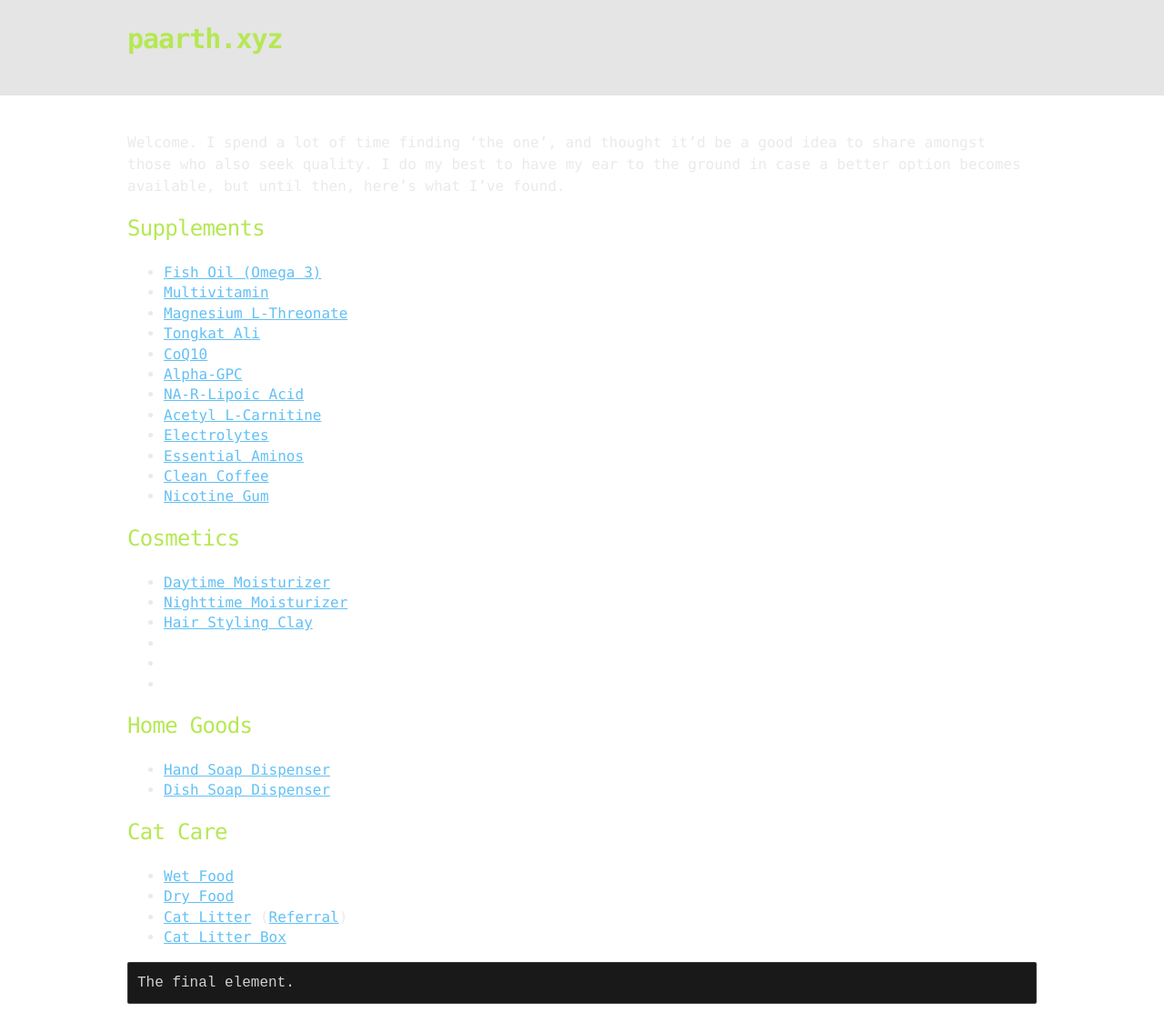
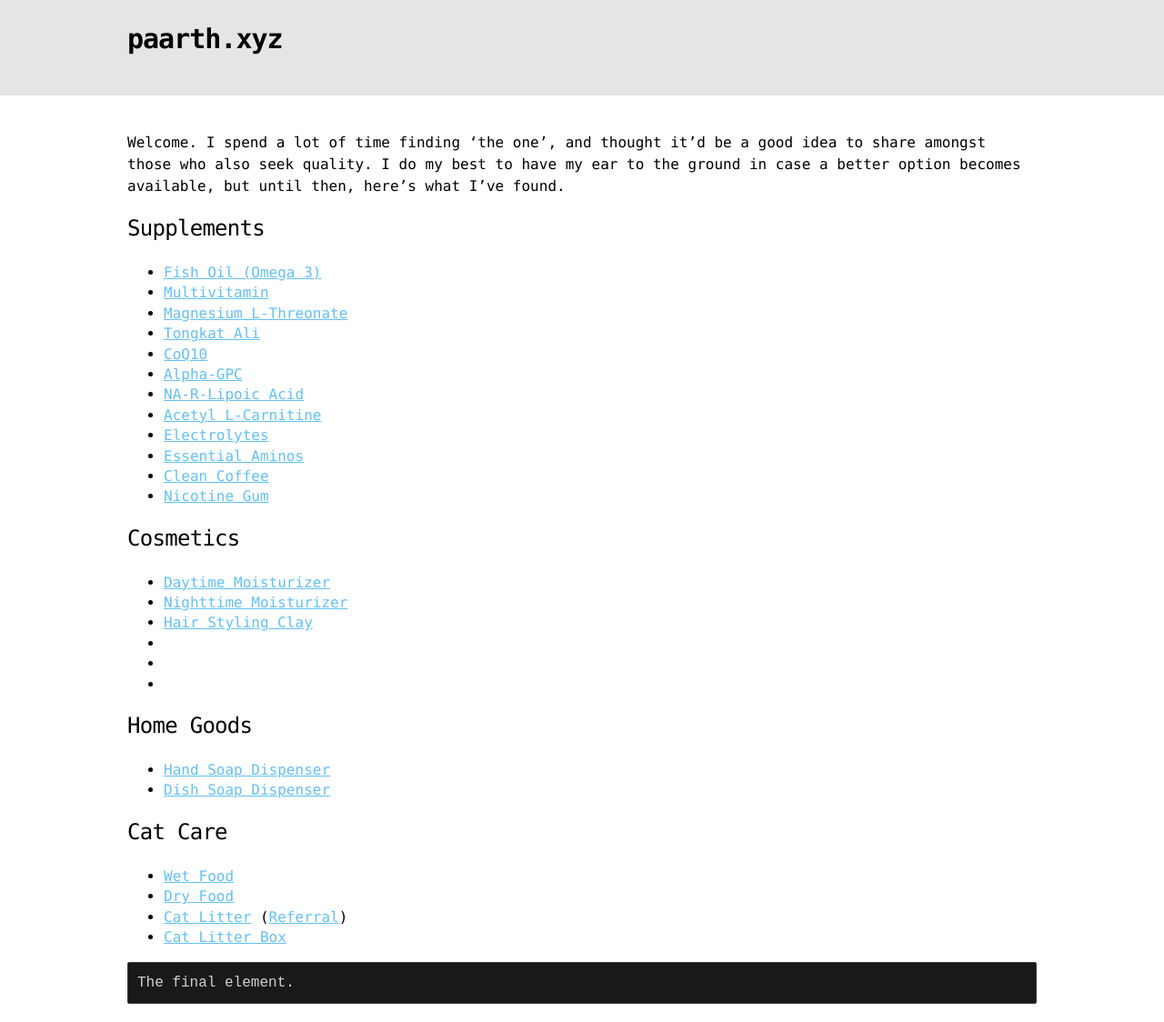
Before and after one commit to paarthxx/xyz, a Jekyll site: the page built from index.md, in a window 1280 px wide. Shown: the whole page at 91% size. Built offline with Jekyll 4.4.1, drawn with Linux system fonts in a browser that asks for light colours; the repository's description, which GitHub fills in, is left out.

Commit message:
Text color change.

```diff
--- a/_sass/_default_colors.scss
+++ b/_sass/_default_colors.scss
@@ -3,9 +3,9 @@ $alto: #d0d0d0;
 $bouquet: #aa759f;
 $chelsea-cucumber: #90a959;
 $cod-grey: #151515;
-$conifer: #b5e853;
+$conifer: #000000;
 $dove-grey: #666;
-$gallery: #eaeaea;
+$gallery: #000000;
 $grey: #888;
 $gulf-stream: #75b5aa;
 $hippie-blue: #6a9fb5;
--- a/_sass/jekyll-theme-hacker.scss
+++ b/_sass/jekyll-theme-hacker.scss
@@ -17,7 +17,7 @@ $container-max-width: 1000px;
 body {
   margin: 0;
   padding: 0;
-  // background: $body-background url("../images/bkg.png") 0 0;
+  background: rgba(255, 255, 255, 0);
   color: $body-foreground;
   font-size: 16px;
   line-height: 1.5;
@@ -196,7 +196,7 @@ hr {
   height: 0;
   border: 0;
   border-bottom: 1px dashed #b5e853;
-  color: #b5e853;
+  color: #000000;
 }
 
 footer {
```
